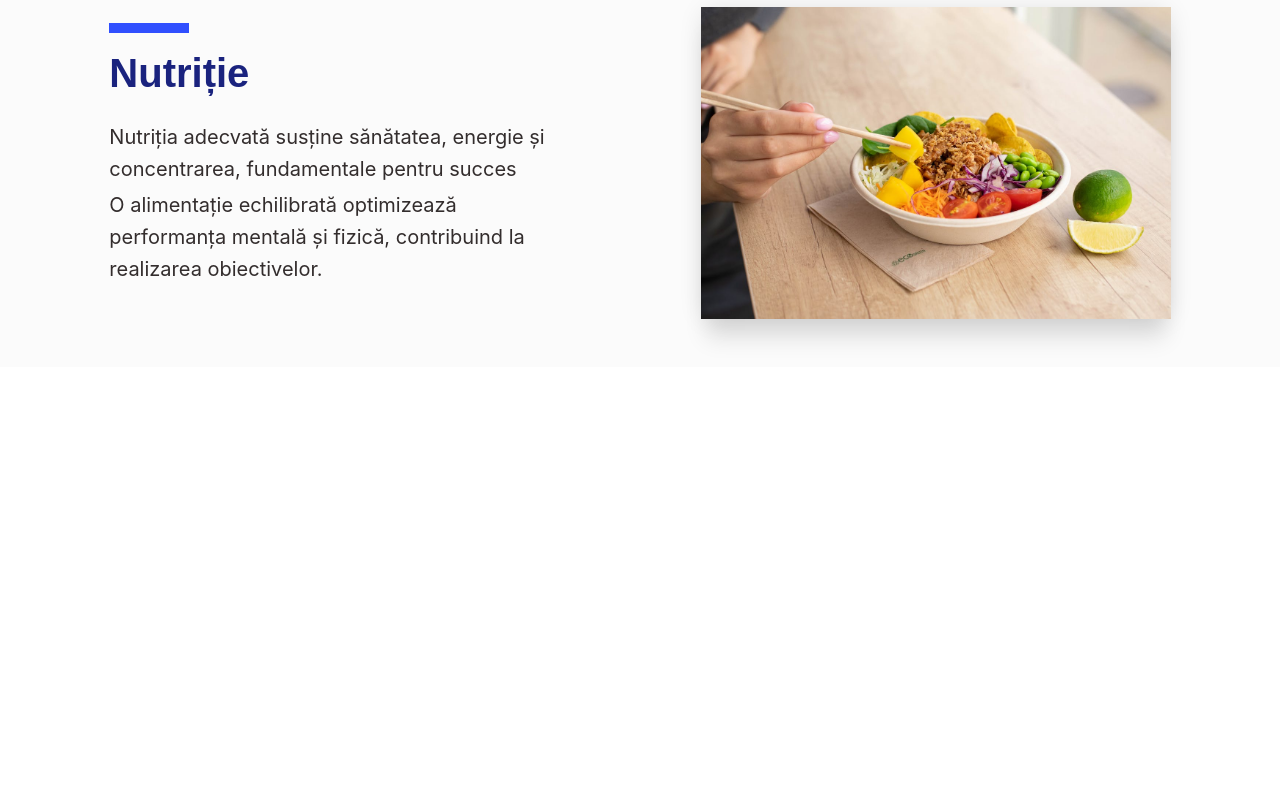
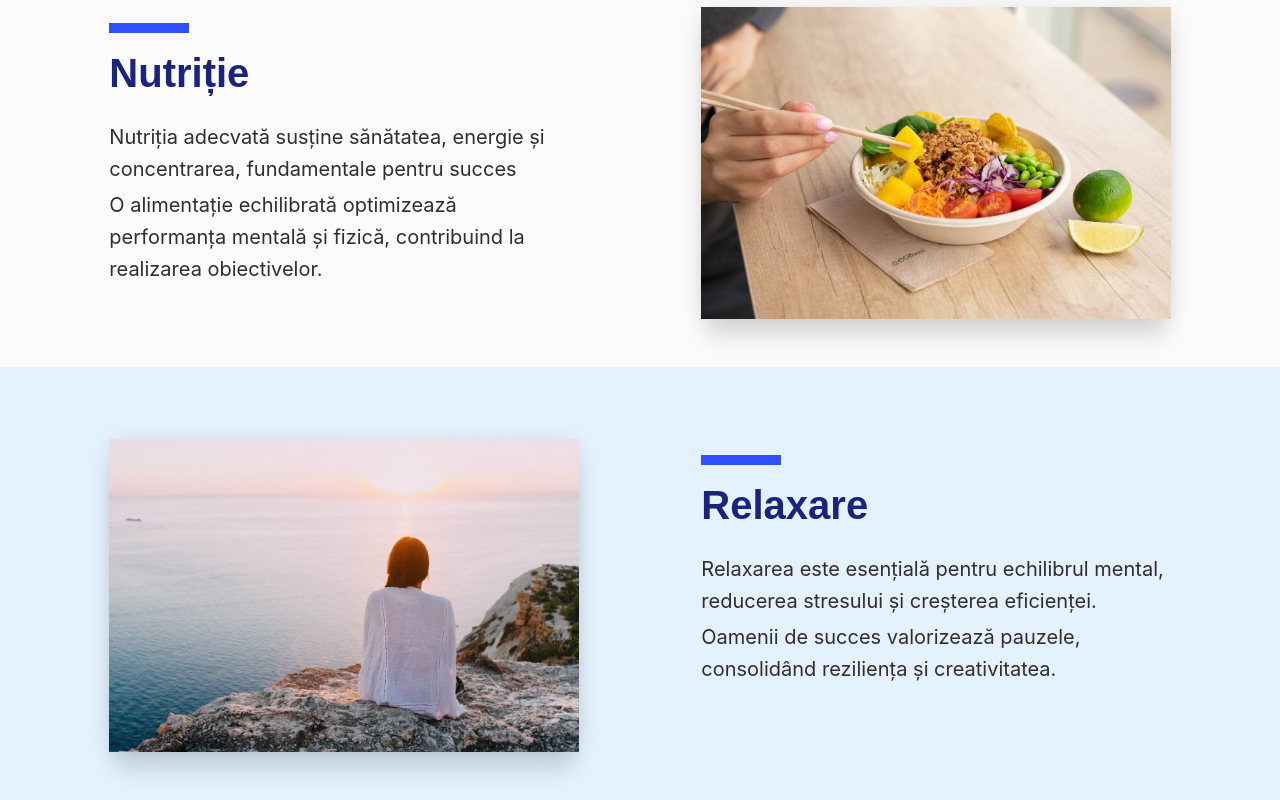
Before and after one commit to catalinbroinas/happy-new-year-2024, a website: page habits.html in a window 1280 px wide. Shown: the part 1331-2131 px from the top of the page. Before the commit the page ends 1698 px from the top, so only its background shows below. Drawn offline with Linux system fonts and the light colour scheme.

Commit message:
Add relaxation section on habits.html Add HTML & CSS layout, style and real content

```diff
--- a/habits.html
+++ b/habits.html
@@ -136,6 +136,27 @@
                 <!-- Image -->
             </section>
             <!-- Nutrition -->
+            <!-- Relaxation -->
+            <section class="row relaxation justify-content-around m-0 p-5 gy-4">
+                <!-- Image -->
+                <div class="col-xxl-4 col-xl-5 col-lg-6 col-md-10 col-12 align-self-lg-center">
+                    <img src="img/relaxation.jpg" alt="Imagine cu o fată care privește apusul sau răsăritul de soare" class="img-fluid shadow-5-strong rounded-0">
+                </div>
+                <!-- Image -->
+                <!-- Content -->
+                <div class="col-xxl-4 col-xl-5 col-lg-6 col-md-10 col-12">
+                    <hr class="hr-title mb-3">
+                    <h3 class="title mb-4">Relaxare</h3>
+                    <p class="text mb-1">
+                        Relaxarea este esențială pentru echilibrul mental, reducerea stresului și creșterea eficienței.
+                    </p>
+                    <p class="text m-0">
+                        Oamenii de succes valorizează pauzele, consolidând reziliența și creativitatea.
+                    </p>
+                </div>
+                <!-- Content -->
+            </section>
+            <!-- Relaxation -->
         </div>
         <!-- Container -->
     </main>
--- a/src/scss/style.scss
+++ b/src/scss/style.scss
@@ -354,7 +354,8 @@
 }
 .appearance,
 .rest,
-.nutrition
+.nutrition,
+.relaxation
 {
    z-index: -1;
    .title
@@ -374,7 +375,8 @@
 {
    background-color: $primary-2;
 }
-.rest
+.rest,
+.relaxation
 {
    background-color: $primary-1;
 }
```
Also changed, not shown: img/relaxation.jpg (added), src/scss/style.css, 1 other file.
